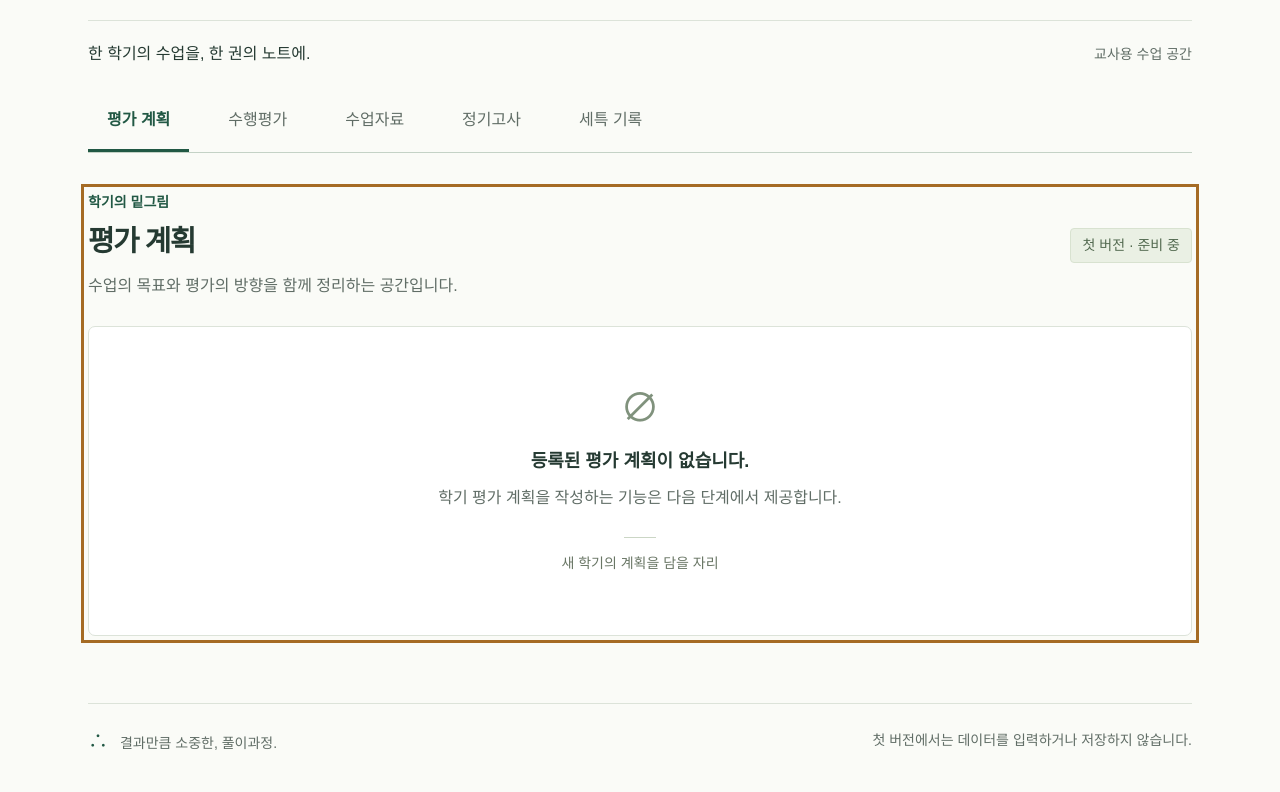
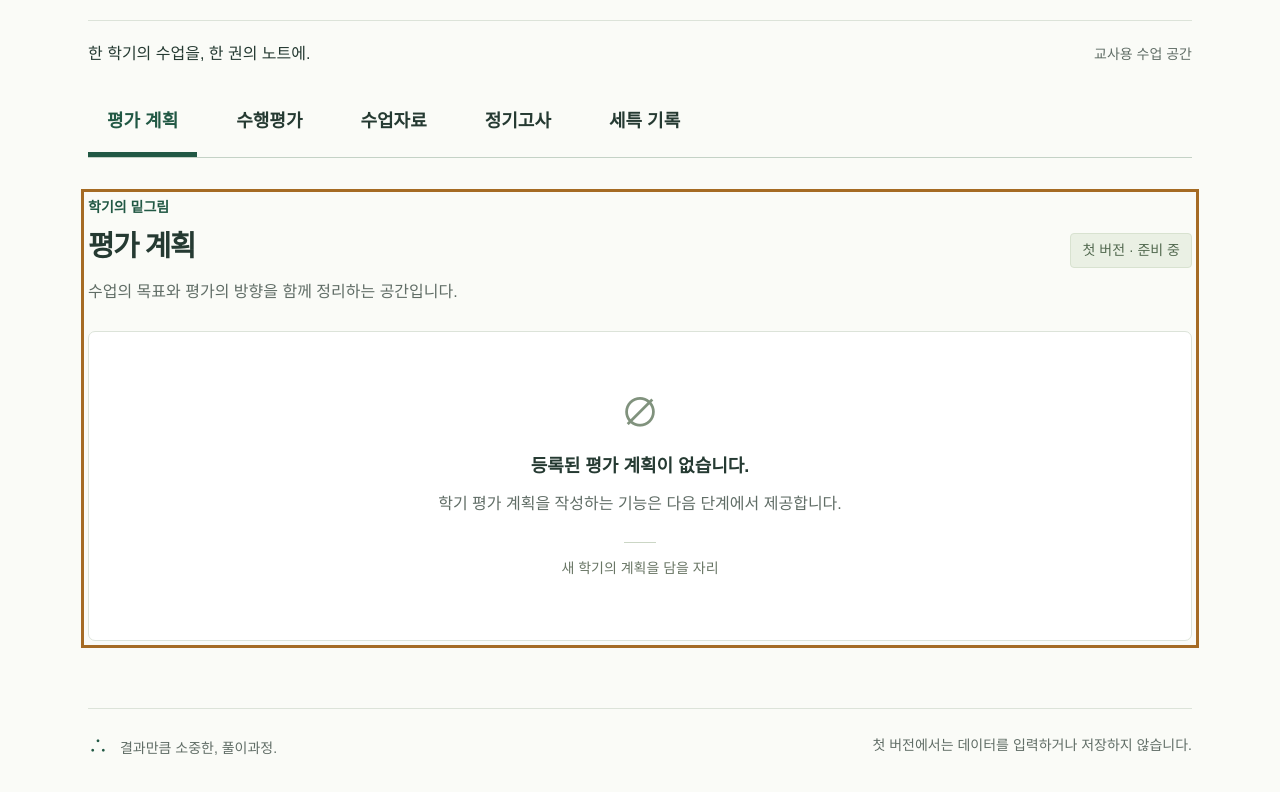
Before and after one commit to angelboymo3/math-teacher-app, a plain HTML site: page index.html in a window 1280 px wide. Shown: the part 131-923 px from the top of the page. Drawn offline with Linux system fonts and the light colour scheme.

Commit message:
Improve tab readability and document design change

```diff
--- a/assets/styles.css
+++ b/assets/styles.css
@@ -22,7 +22,7 @@ button:disabled { color: #687368; background: #f0f3ec; cursor: not-allowed; }
 .notebook-heading span { font-size: .875rem; color: var(--muted); }
 nav { border-bottom: 1px solid #c4d2c6; }
 .tabs { display: flex; overflow-x: auto; scrollbar-width: thin; gap: 20px; }
-.tabs a { flex: 0 0 auto; text-align: center; text-decoration: none; padding: 15px 19px; border-bottom: 3px solid transparent; color: var(--muted); min-height: 52px; }
+.tabs a { flex: 0 0 auto; white-space: nowrap; text-align: center; text-decoration: none; font-size: 1.125rem; font-weight: 600; padding: 15px 19px; border-bottom: 5px solid transparent; color: var(--ink); min-height: 52px; }
 .tabs a:hover { color: var(--green); background: #eef3e9; }
 .tabs a[aria-selected="true"] { color: var(--green); border-color: var(--green); font-weight: 700; }
 .tabs a:focus-visible { outline-offset: -5px; }
```
Also changed, not shown: screenshots/02-after-tabs.png (added), screenshots/02-before-tabs.png (added), 1 other file.
